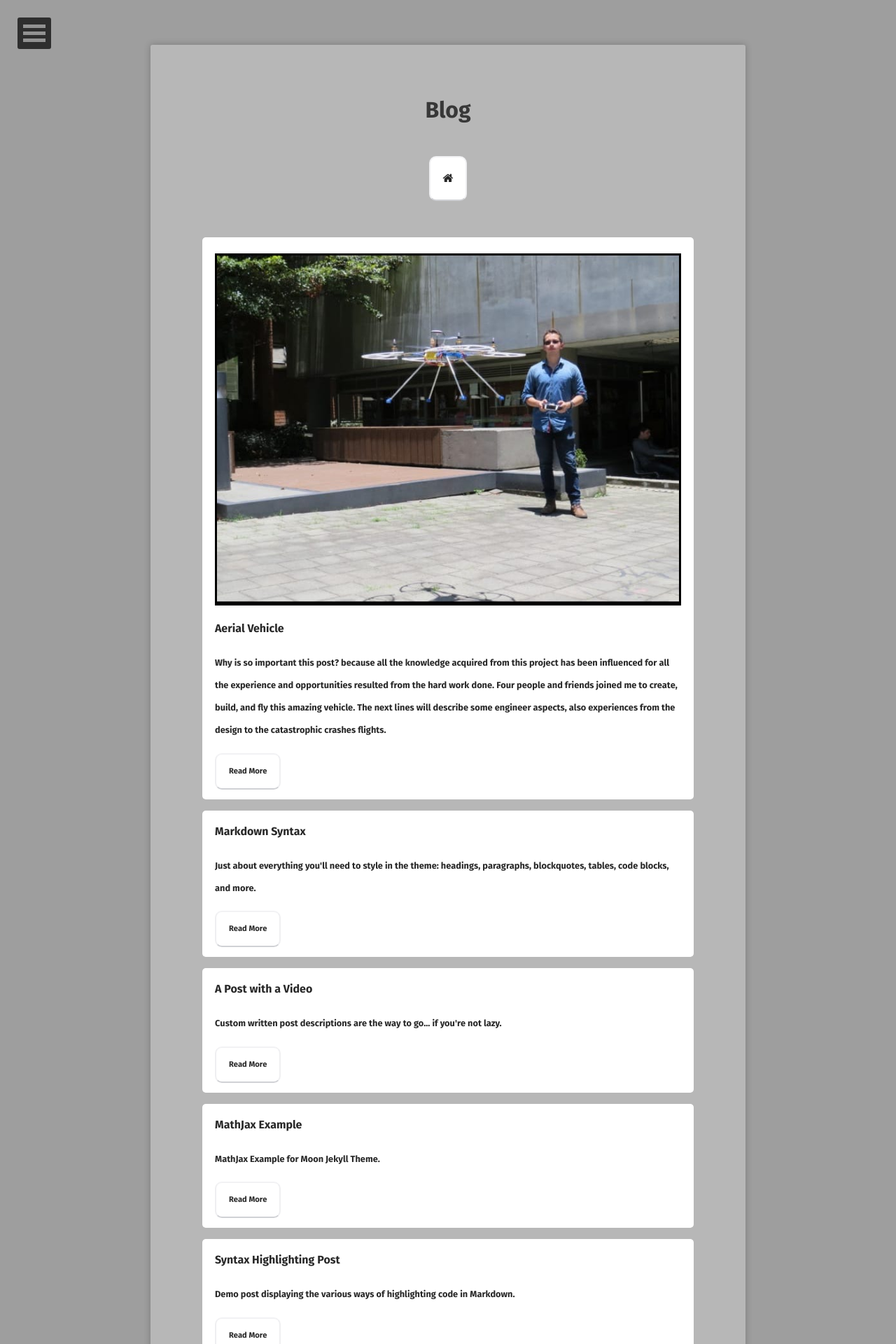
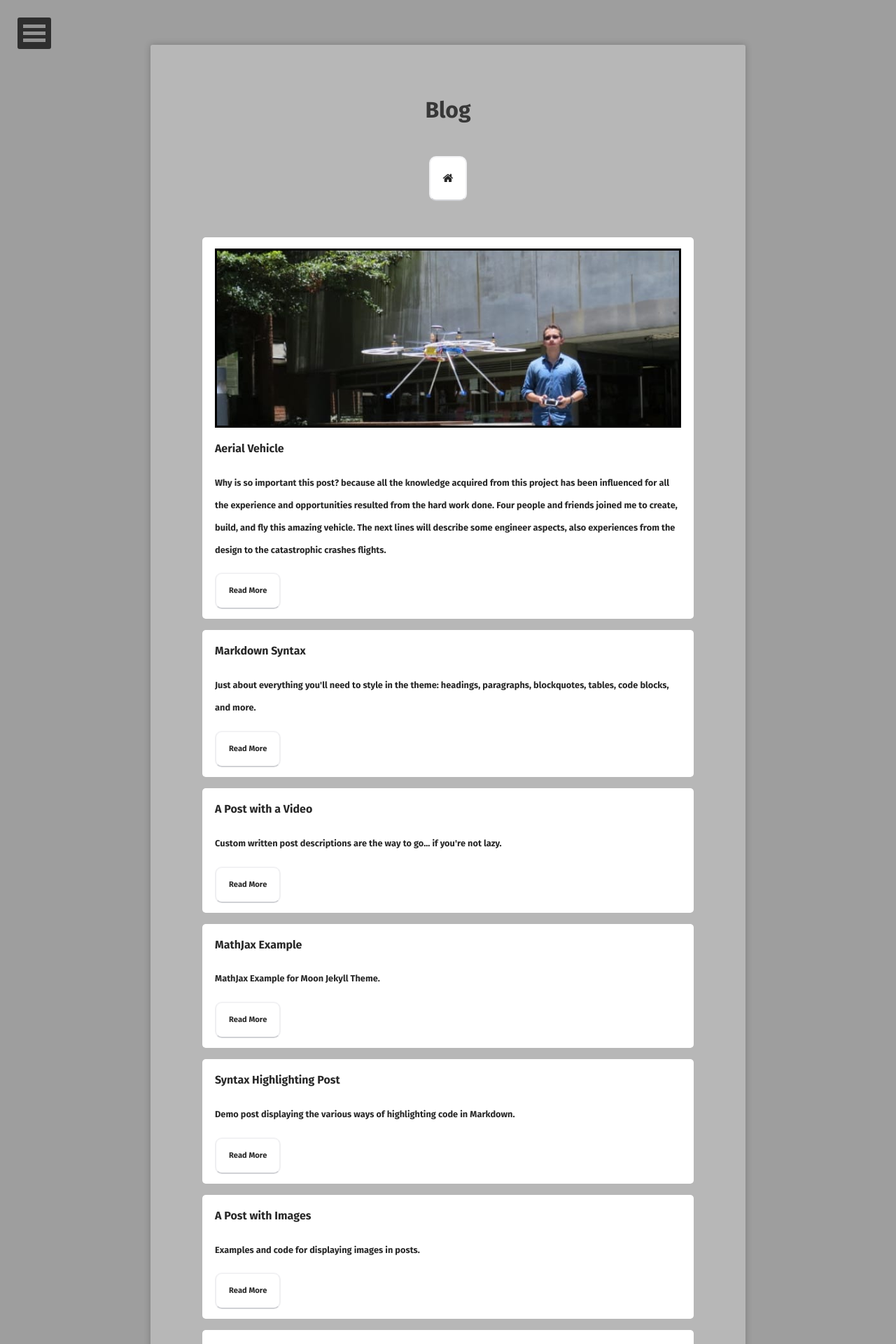
Before and after one commit to dfalveargOT/dfalveargOT.github.io, a Jekyll site: the page built from posts/index.md, in a window 1280 px wide. Shown: the top 1920 px of the page at 70% size. Built offline with Jekyll 4.4.1, drawn with Linux system fonts in a browser that asks for light colours; some web fonts are replaced.

Commit message:
Add files via upload

```diff
--- a/_layouts/post-list.html
+++ b/_layouts/post-list.html
@@ -30,9 +30,7 @@ layout: compress
                         <li class="wow fadeInLeft article" data-wow-duration="1.5s">
                             <article class="article">
                                 {% if post.img %}
-                                    <p>
-                                        <img class="img_posts" src="{{"/assets/img/"| prepend:site.baseurl | append : post.img}}" alt="as">
-                                    </p>
+                                    <a class="img_posts" style="background-image: url({{"/assets/img/"| prepend:site.baseurl | append : post.img}})" href="{{post.url | prepend: site.baseurl}}"></a>
 
                                 {% else %}
                                 {% endif %}
--- a/_sass/elements.scss
+++ b/_sass/elements.scss
@@ -122,6 +122,7 @@ img {
     vertical-align: middle;
     margin-left: auto;
     margin-right: auto;
+    margin-bottom: auto;
     border: 0;
     -ms-interpolation-mode: bicubic;
     image-rendering: optimizeQuality;
@@ -136,14 +137,23 @@ img {
 .img_posts {
     border: 3px solid black;
     max-width: 100%;
-    max-height: 80%;
+    min-height: 16rem;
 	height: auto;
     width: auto;
     display: block;
-
+    padding: 15px;
+    margin-top: 6px;
+    margin-bottom: 10px;
+    background-size: cover;
     box-sizing: border-box;
-
-
+}
+.post-thumbnail {
+    width: 50%;
+    max-width: 100%;
+    min-height: 11rem;
+    background-size: cover;
+    background-position: 50% 50%;
+    box-sizing: border-box;
 }
 .author-photo {
     background-color: $white;
```
